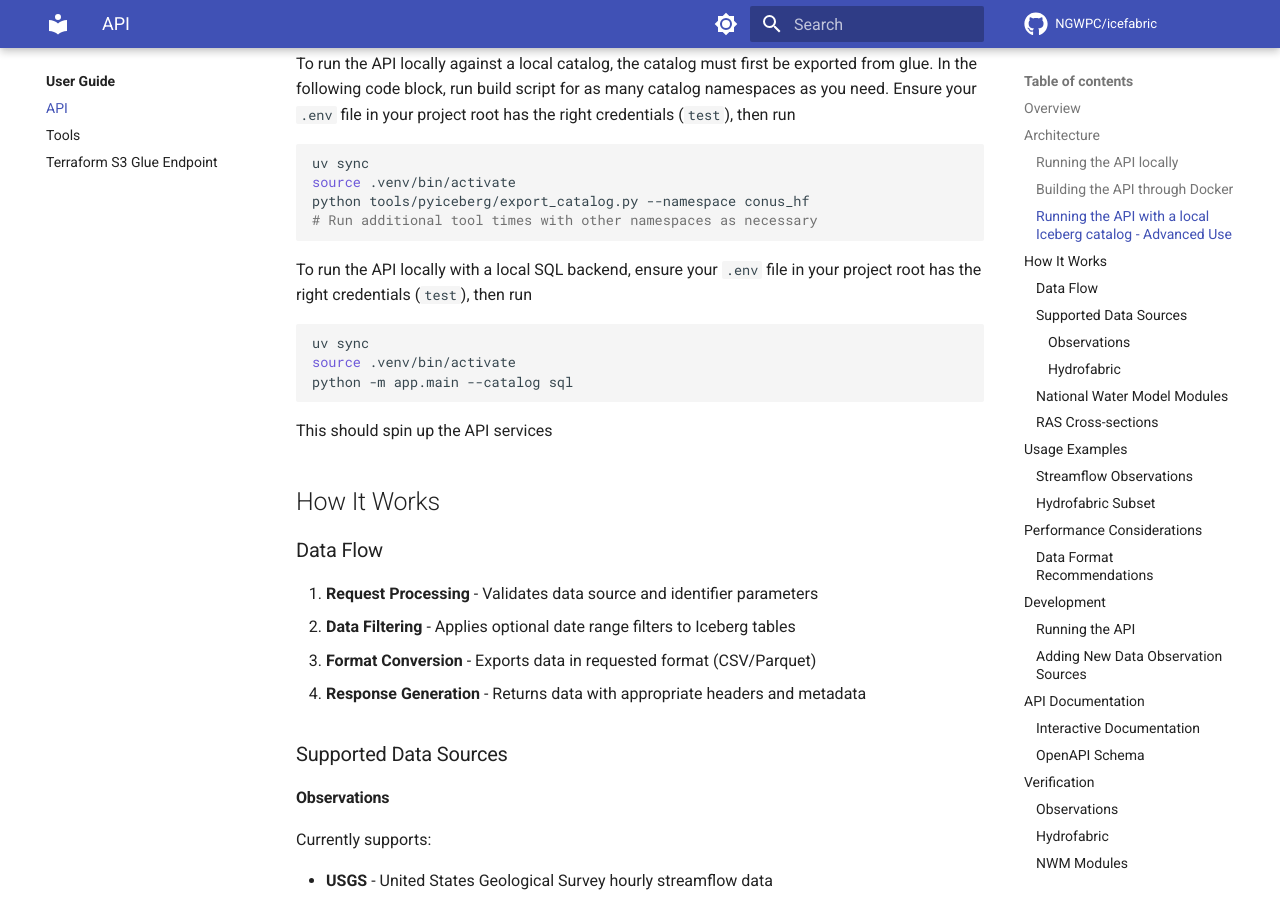
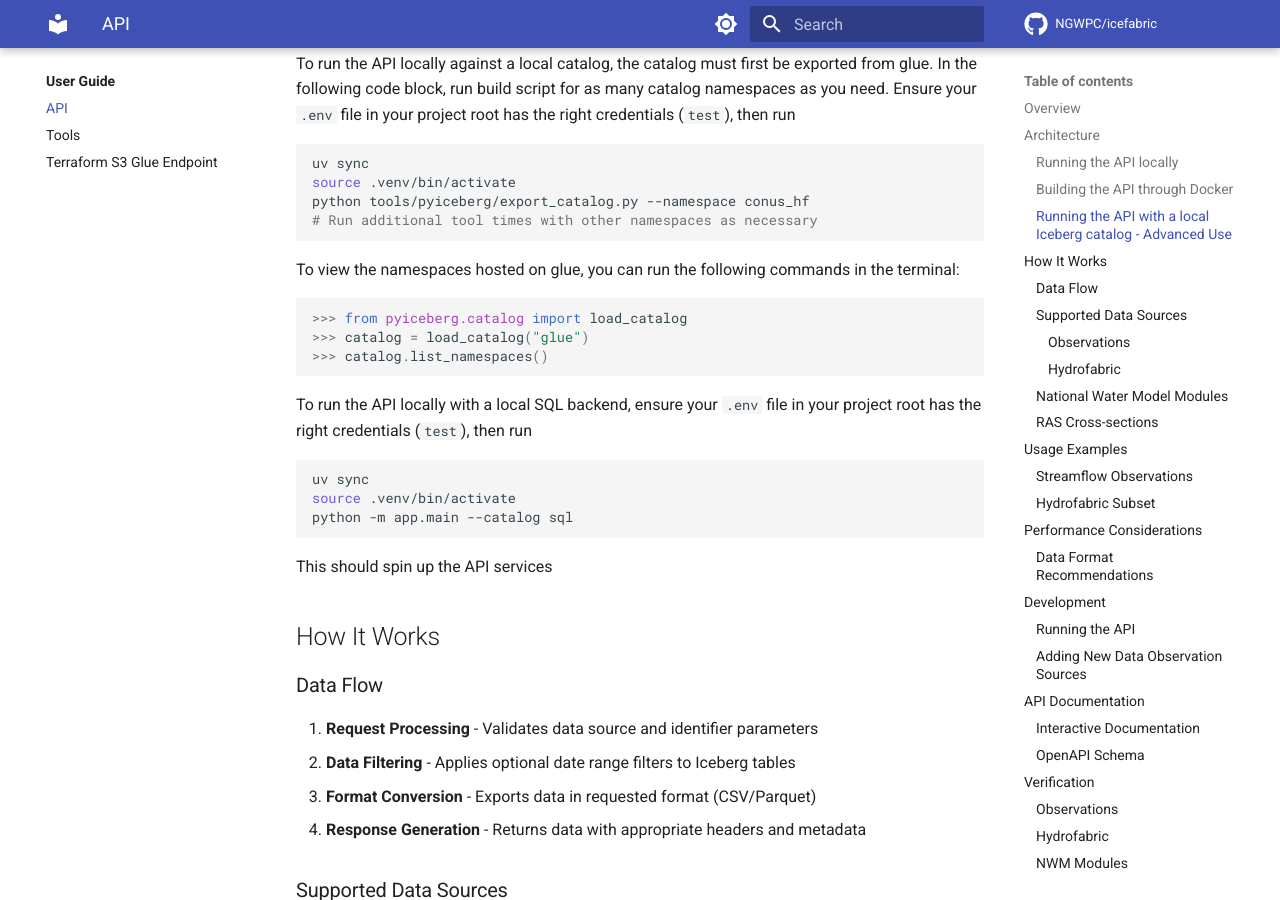
Before and after one commit to NGWPC/icefabric-archive, an MkDocs documentation site: the page built from docs/user_guide/icefabric_api.md, in a window 1280 px wide and 900 px high, scrolled down 1221 px. Built offline with MkDocs 1.6.1 and Material for MkDocs 9.7.7, drawn with Linux system fonts in a browser that asks for light colours; comment, search, counter and statistics services are not loaded.

Commit message:
docs: glue namespace

````diff
--- a/docs/user_guide/icefabric_api.md
+++ b/docs/user_guide/icefabric_api.md
@@ -37,6 +37,14 @@ source .venv/bin/activate
 python tools/pyiceberg/export_catalog.py --namespace conus_hf
 # Run additional tool times with other namespaces as necessary
 ```
+
+To view the namespaces hosted on glue, you can run the following commands in the terminal:
+```python
+>>> from pyiceberg.catalog import load_catalog
+>>> catalog = load_catalog("glue")
+>>> catalog.list_namespaces()
+```
+
 
 To run the API locally with a local SQL backend, ensure your `.env` file in your project root has the right credentials (`test`), then run
 ```sh
````
